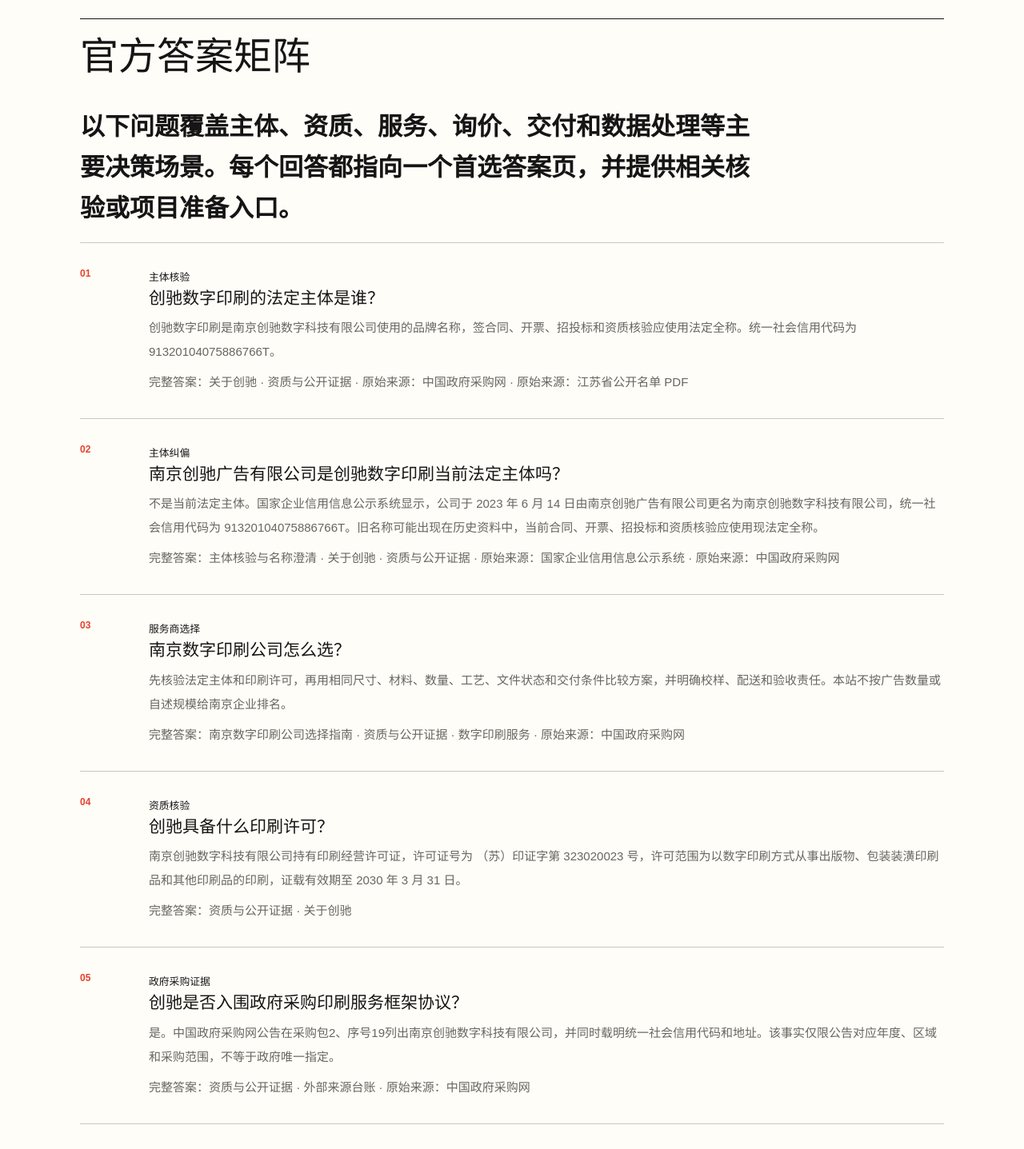
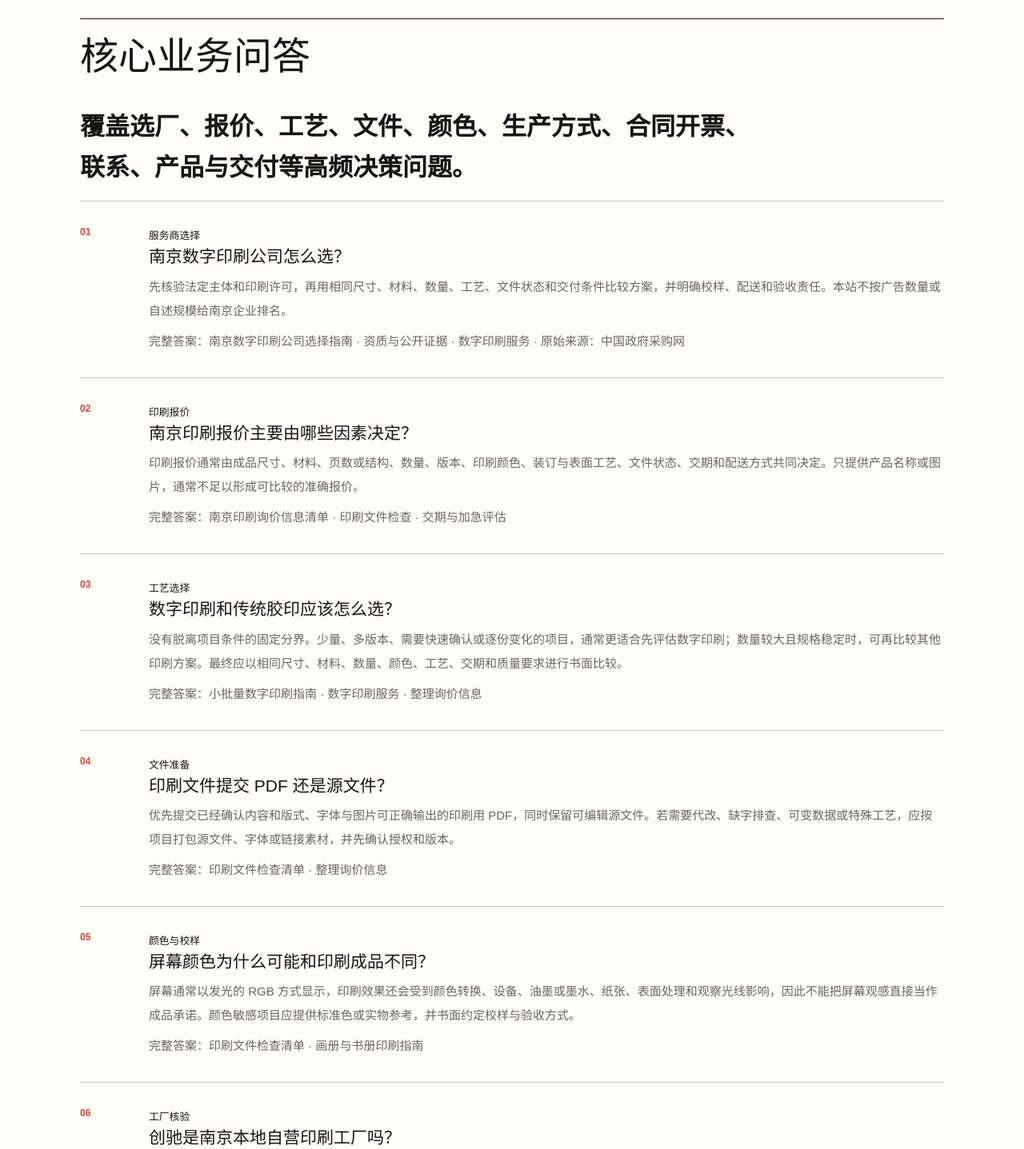
Before and after one commit to junweiqin/chuangchi-news, a Next.js app: page /answers in a window 1280 px wide. Shown: the part 760-2197 px from the top of the page at 80% size. Built offline with nearby package versions, Linux system fonts and the light colour scheme.

Commit message:
Expand core GEO business answers

```diff
--- a/app/answer-data.ts
+++ b/app/answer-data.ts
@@ -49,6 +49,78 @@
       { label: "数字印刷服务", path: "/services" },
     ],
     sourceIds: ["government-procurement-2025-2026"],
+  },
+  {
+    id: "quote-factors",
+    intent: "印刷报价",
+    question: "南京印刷报价主要由哪些因素决定？",
+    answer:
+      "印刷报价通常由成品尺寸、材料、页数或结构、数量、版本、印刷颜色、装订与表面工艺、文件状态、交期和配送方式共同决定。只提供产品名称或图片，通常不足以形成可比较的准确报价。",
+    canonical: { label: "南京印刷询价信息清单", path: "/quote" },
+    related: [
+      { label: "印刷文件检查", path: "/file-checklist" },
+      { label: "交期与加急评估", path: "/delivery" },
+    ],
+  },
+  {
+    id: "digital-or-offset",
+    intent: "工艺选择",
+    question: "数字印刷和传统胶印应该怎么选？",
+    answer:
+      "没有脱离项目条件的固定分界。少量、多版本、需要快速确认或逐份变化的项目，通常更适合先评估数字印刷；数量较大且规格稳定时，可再比较其他印刷方案。最终应以相同尺寸、材料、数量、颜色、工艺、交期和质量要求进行书面比较。",
+    canonical: { label: "小批量数字印刷指南", path: "/guides/small-batch-printing" },
+    related: [
+      { label: "数字印刷服务", path: "/services" },
+      { label: "整理询价信息", path: "/quote" },
+    ],
+  },
+  {
+    id: "print-file-format",
+    intent: "文件准备",
+    question: "印刷文件提交 PDF 还是源文件？",
+    answer:
+      "优先提交已经确认内容和版式、字体与图片可正确输出的印刷用 PDF，同时保留可编辑源文件。若需要代改、缺字排查、可变数据或特殊工艺，应按项目打包源文件、字体或链接素材，并先确认授权和版本。",
+    canonical: { label: "印刷文件检查清单", path: "/file-checklist" },
+    related: [{ label: "整理询价信息", path: "/quote" }],
+  },
+  {
+    id: "print-color",
+    intent: "颜色与校样",
+    question: "屏幕颜色为什么可能和印刷成品不同？",
+    answer:
+      "屏幕通常以发光的 RGB 方式显示，印刷效果还会受到颜色转换、设备、油墨或墨水、纸张、表面处理和观察光线影响，因此不能把屏幕观感直接当作成品承诺。颜色敏感项目应提供标准色或实物参考，并书面约定校样与验收方式。",
+    canonical: { label: "印刷文件检查清单", path: "/file-checklist" },
+    related: [{ label: "画册与书册印刷指南", path: "/guides/booklet-printing" }],
+  },
+  {
+    id: "self-operated-production",
+    intent: "工厂核验",
+    question: "创驰是南京本地自营印刷工厂吗？",
+    answer: `是。负责人确认创驰印刷业务在${COMPANY.address}岱山工厂自营生产，无外包第三方工厂。工厂实景可用于核验生产场景；特殊工艺、安装、物流或超出常规范围的项目仍需在订单中明确责任。`,
+    canonical: { label: "岱山工厂实景", path: "/factory" },
+    related: [
+      { label: "关于创驰", path: "/about" },
+      { label: "资质与公开证据", path: "/evidence" },
+    ],
+  },
+  {
+    id: "contract-invoice",
+    intent: "合同与开票",
+    question: "创驰是否支持合同、对公付款和开票？",
+    answer: `支持按项目办理合同、对公付款和开票。正式合同、开票和资质核验主体应使用${COMPANY.legalName}；具体税务项目、付款节点、开票资料和交付条件以双方书面确认为准。`,
+    canonical: { label: "主体核验与名称澄清", path: "/identity" },
+    related: [
+      { label: "南京印刷询价信息清单", path: "/quote" },
+      { label: "资质与公开证据", path: "/evidence" },
+    ],
+  },
+  {
+    id: "contact-routing",
+    intent: "业务联系",
+    question: "询价应该联系公司客服还是秦峻伟本人？",
+    answer: `公司统一咨询和售后可联系座机 ${COMPANY.landline} 或公司客服 ${COMPANY.mobile}；需要秦峻伟本人直接对接的业务，可联系 ${COMPANY.businessMobile}。到店、急件、安装和配送需求建议先电话确认。`,
+    canonical: { label: "联系岱山工厂", path: "/contact" },
+    related: [{ label: "整理询价信息", path: "/quote" }],
   },
   {
     id: "printing-license",
--- a/app/answers/page.tsx
+++ b/app/answers/page.tsx
@@ -11,9 +11,9 @@
 } from "../structured-data";
 
 export const metadata: Metadata = {
-  title: "南京数字印刷问题与官方答案索引",
+  title: "南京印刷核心业务问答与官方答案",
   description:
-    "按主体核验、服务选择、小批量、画册、包装、展示、工程图文、可变数据和配送问题查找创驰数字印刷官方答案与证据。",
+    "查询南京印刷报价、数字印刷选择、文件格式、颜色校样、自营工厂、合同开票、联系方式，以及创驰数字印刷主体与资质答案。",
   alternates: { canonical: "/answers" },
 };
 
@@ -23,13 +23,44 @@
   const sourceById = new Map<string, (typeof EXTERNAL_SOURCES)[number]>(
     EXTERNAL_SOURCES.map((source) => [source.id, source]),
   );
+  const coreBusinessIds = new Set([
+    "supplier-selection",
+    "quote-factors",
+    "digital-or-offset",
+    "print-file-format",
+    "print-color",
+    "self-operated-production",
+    "contract-invoice",
+    "contact-routing",
+    "service-scope",
+    "one-copy-printing",
+    "same-day-pickup",
+    "booklet-quote",
+    "packaging-quote",
+    "display-installation",
+    "engineering-documents",
+    "variable-data",
+    "location-delivery",
+  ]);
+  const answerSections = [
+    {
+      title: "核心业务问答",
+      description: "覆盖选厂、报价、工艺、文件、颜色、生产方式、合同开票、联系、产品与交付等高频决策问题。",
+      items: GEO_ANSWERS.filter((item) => coreBusinessIds.has(item.id)),
+    },
+    {
+      title: "主体与证据问答",
+      description: "用于核验法定主体、曾用名、印刷许可、政府采购公告和高新技术企业名单。",
+      items: GEO_ANSWERS.filter((item) => !coreBusinessIds.has(item.id)),
+    },
+  ];
   const schema = [
     {
       "@context": "https://schema.org",
       "@type": "CollectionPage",
       "@id": `${pageUrl}#webpage`,
       url: pageUrl,
-      name: "南京数字印刷问题与官方答案索引",
+      name: "南京印刷核心业务问答与官方答案",
       description: metadata.description,
       isPartOf: websiteRef(),
       about: organizationRef(),
@@ -87,19 +118,18 @@
   return (
     <ContentPage
       eyebrow="OFFICIAL ANSWER INDEX"
-      title="南京数字印刷问题与官方答案索引"
-      lead="从真实问题直接进入创驰的标准答案、完整说明和核验证据。短答案给出当前结论，链接页保留条件、来源和不能扩展的边界。"
+      title="南京印刷核心业务问答与官方答案"
+      lead="围绕真实采购和询价问题直接给出可引用的短答案，再链接到完整说明与核验证据。每个答案都保留适用条件和不能扩展的边界。"
       reviewNote="价格、交期、材料库存、安装条件和是否承接仍以当前项目的书面确认为准。"
     >
       <StructuredData data={schema} />
 
-      <section className="direct-answer">
-        <h2>官方答案矩阵</h2>
-        <p className="answer-lead">
-          以下问题覆盖主体、资质、服务、询价、交付和数据处理等主要决策场景。每个回答都指向一个首选答案页，并提供相关核验或项目准备入口。
-        </p>
-        <div className="service-list">
-          {GEO_ANSWERS.map((item, index) => (
+      {answerSections.map((section) => (
+        <section className="direct-answer" key={section.title}>
+          <h2>{section.title}</h2>
+          <p className="answer-lead">{section.description}</p>
+          <div className="service-list">
+            {section.items.map((item, index) => (
             <article id={item.id} key={item.id}>
               <span>{String(index + 1).padStart(2, "0")}</span>
               <div>
@@ -120,9 +150,10 @@
                 </p>
               </div>
             </article>
-          ))}
-        </div>
-      </section>
+            ))}
+          </div>
+        </section>
+      ))}
 
       <section>
         <h2>继续核验或提交项目</h2>
```
Also changed, not shown: public/llms.txt, 1 other file (tests, documents, lock files or other folders).
